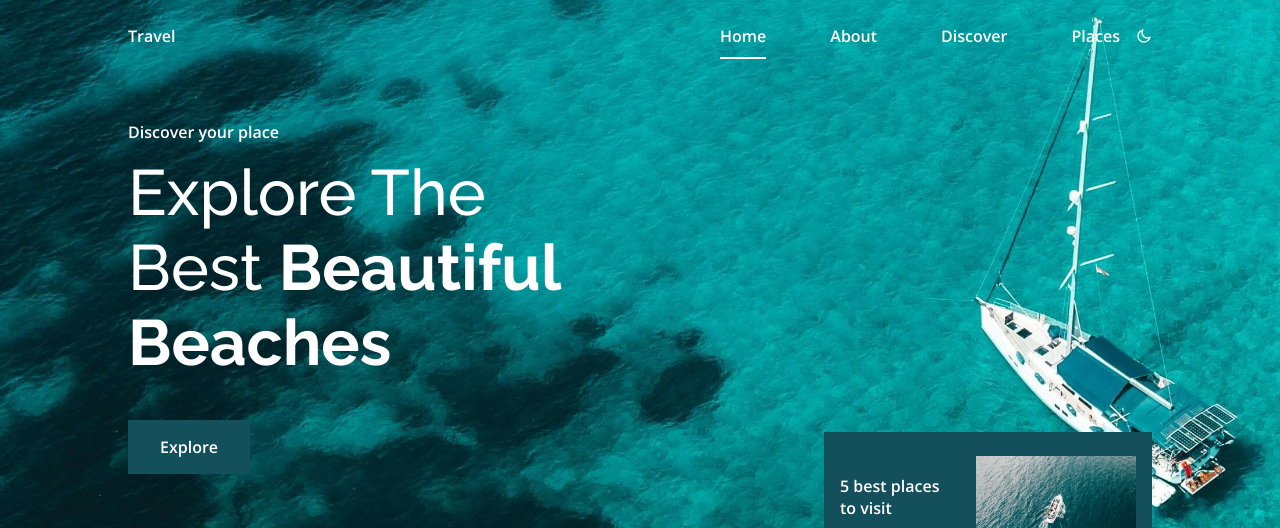
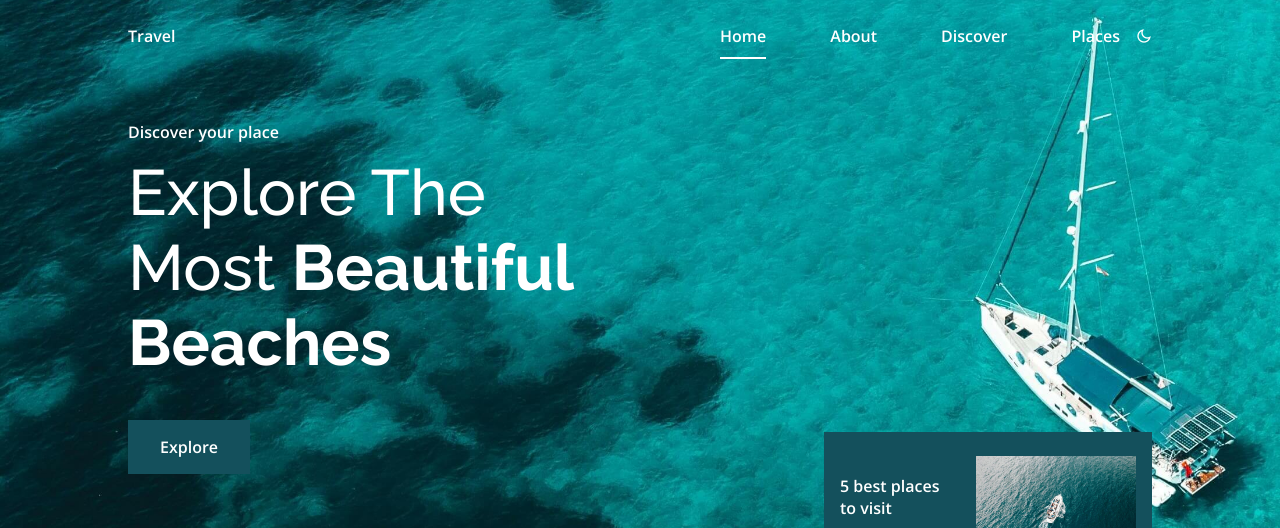
Before and after one commit to naisiaye/responsive-travel-website, a plain HTML site: page index.html in a window 1280 px wide. Shown: the top 528 px of the page. Drawn offline with nearby package versions, Linux system fonts and the light colour scheme.

Commit message:
changed some wording

```diff
--- a/index.html
+++ b/index.html
@@ -61,7 +61,7 @@
                 <div class="home__container container grid">
                     <div class="home__data">
                         <span class="home__data-subtitle">Discover your place</span>
-                        <h1 class="home__data-title">Explore The <br> Best <b>Beautiful <br> Beaches</b></h1>
+                        <h1 class="home__data-title">Explore The <br> Most <b>Beautiful <br> Beaches</b></h1>
                         <a href="#" class="button">Explore</a>
 
                     </div>
```
